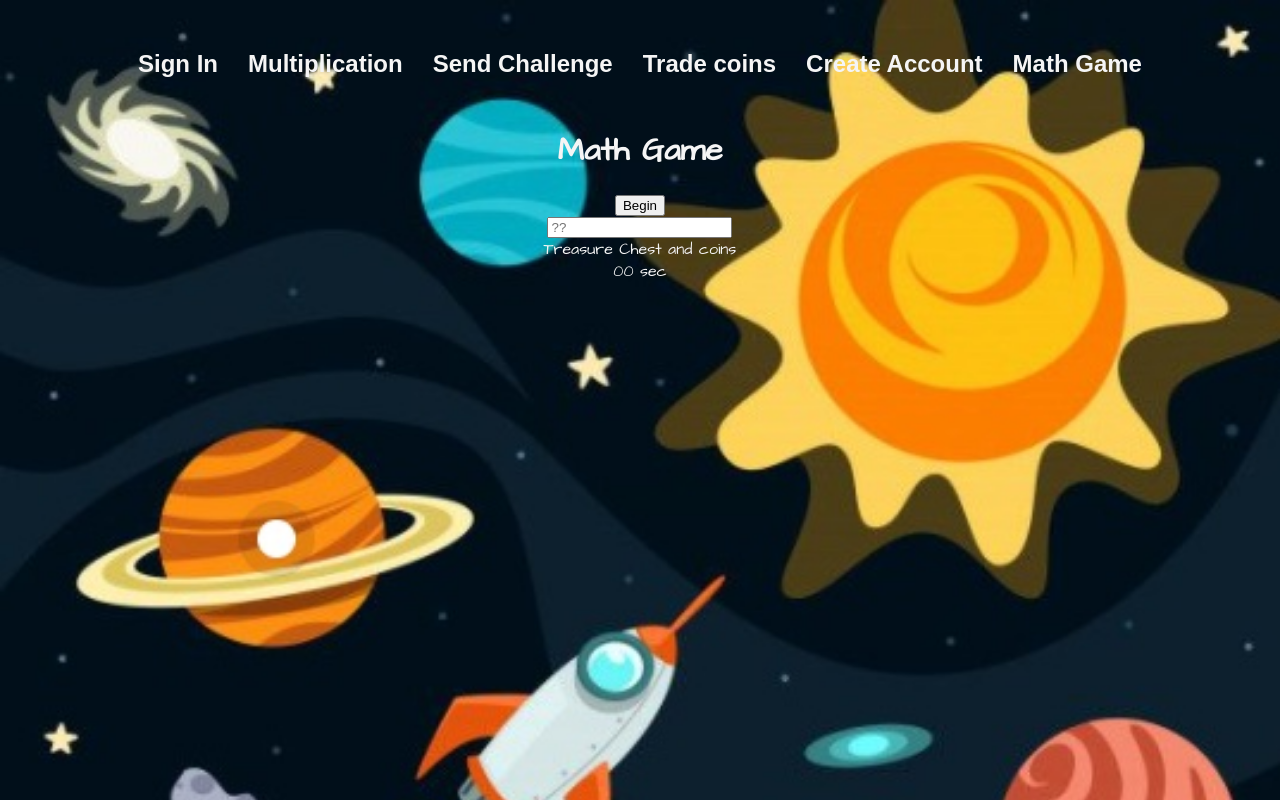
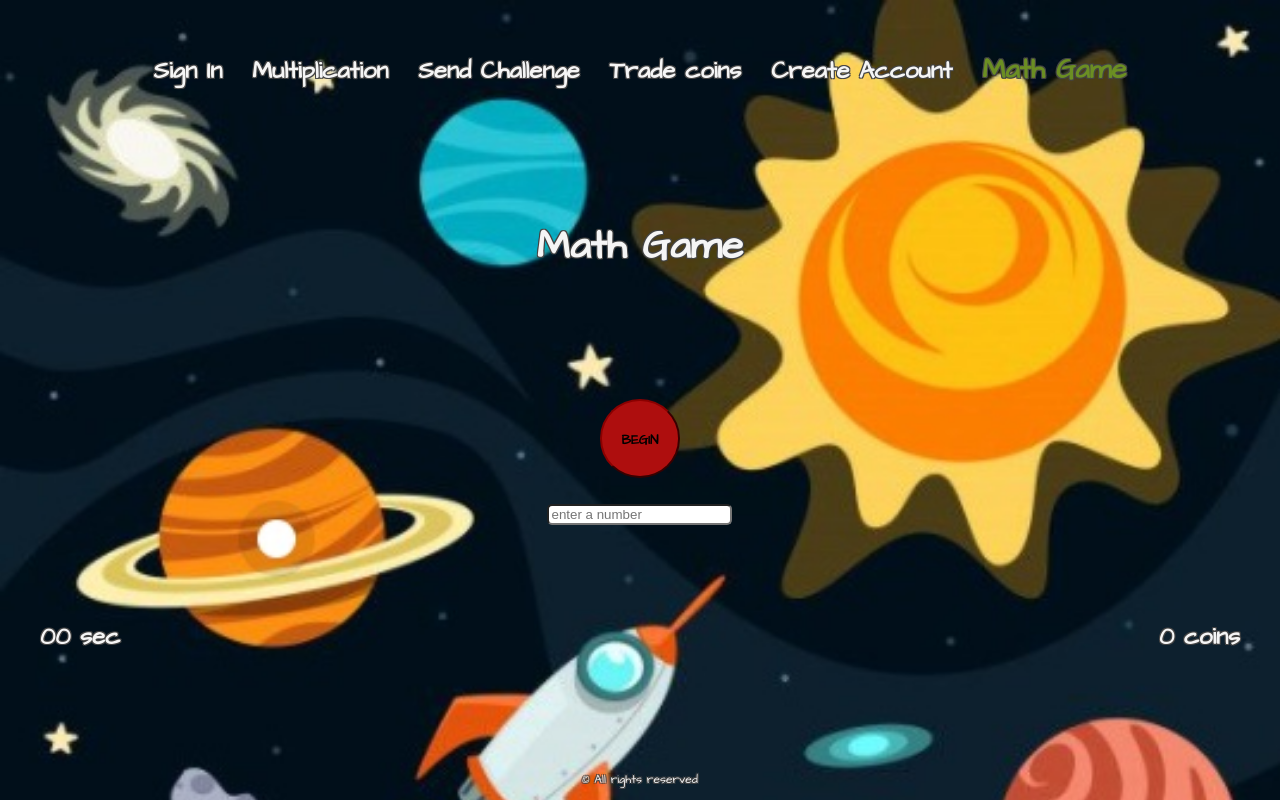
Before and after one commit to MaiteArp/pinnacle-frontend, a React (Create React App) app: page / in a window 1280 px wide. Built offline with nearby package versions, Linux system fonts and the light colour scheme.

Commit message:
completed game

```diff
--- a/src/Pages/Challenge.tsx
+++ b/src/Pages/Challenge.tsx
@@ -9,14 +9,16 @@ interface Props extends RouteComponentProps {}
 const Challenge = ({ history }: Props) => {
     return (
     <div>
+        <header>
             <nav>
             <Link to="/SignIn">Sign in</Link>
             <Link to="/Multiplication">Multiplication</Link>
-        <Link to="Challenge">Challenge</Link>
+            <Link to="Challenge" className='currentpage'>Send Challenge</Link>
             <Link to="/TradeCoins">Trade coins</Link>
             <Link to="/CreateAccount">Create account</Link>
             <Link to='/'>Math Game</Link>
             </nav>
+        </header>
 
         <div>
             Send a challenge button with input field for recepient
--- a/src/Pages/Home.tsx
+++ b/src/Pages/Home.tsx
@@ -15,9 +15,9 @@ const QUESTION_TOTAL = 10;
 
 const Home = ({ history }: Props) => {
 
-    const [loading, setLoading] = useState(false);// not sure I need this ...
+
     const [answer, setAnswer] = useState(0); // answer is the answer to the multiplication question ...
-    const [number, setNumber] = useState(0);
+    const [number, setNumber] = useState(0); // this is the current question
     const [userAnswer, setUserAnswers] = useState(0);
     const [coins, setCoins] = useState(0);
     const [gameOver, setGameOver] = useState(true);
@@ -28,11 +28,20 @@ const Home = ({ history }: Props) => {
     const [hasResponse, setHasResponse] = useState(false);
     const [bestTime, setBestTime] = useState<number|null>(null);
 
+    const [count, setCount] = useState(0);
+
+    const [treasure, setTreasure] = useState(0);
+
+
     const startGame = () => {
-        setLoading(true);
+
         setGameStarted(true);
         setGameOver(false);
         newQuestion();
+        setNumber(0);
+        setCount(0);
+        setHasResponse(false);
+        document.getElementById('input')?.focus(); // '?.' syntatic sugar to check for null before dereferencing
     };
 
     //function to randomize numbers and multiply them
@@ -75,7 +84,6 @@ const Home = ({ history }: Props) => {
         setFinalAnswer(finalAnswer);
     };
 
-
     const nextQuestion = () => {
         const laterQuestion = number + 1; // name change
         if (laterQuestion === QUESTION_TOTAL) {
@@ -89,53 +97,64 @@ const Home = ({ history }: Props) => {
         if (bestTime === null || seconds < bestTime) {
             setBestTime(seconds);
         }
-    }
+    };
+
+    const collectTreasure = (coins: number) => {
+        let treasure: number = coins
+    };
 
     return (
         <div className="App">
 
         <header>
             <div>
-                <div>
-                    {gameOver && bestTime !== null ? ( <BestTime bestTime={bestTime}/> ): null}
-                </div>
-
                 <nav className='pages'>
                     <Link to='/SignIn'>Sign In</Link>
                     <Link to='/Multiplication'>Multiplication</Link>
                     <Link to='/Challenge'>Send Challenge</Link>
                     <Link to='/TradeCoins'>Trade coins</Link>
                     <Link to='/CreateAccount'>Create Account</Link>
-                    <Link to='/'>Math Game</Link>
+                    <Link to='/' className='currentpage'>Math Game</Link>
                 </nav>
             </div>
         </header>
 
         <main>
+            <section className='top'>
+            <div className='keeptime'>
+                {bestTime !== null ? ( <BestTime bestTime={bestTime}/> ): null}
+            </div>
+
             <h1> Math Game</h1>
-            {gameOver || userAnswer === QUESTION_TOTAL ? (
+            </section>
+
+            <section className='middle'>
+                {gameOver ? (
                 <button className='begin' onClick={startGame}>
-                Begin
+                    BEGIN
                 </button>
                 ) : null}
 
-            <section>
+                <div className='prompt'>
                 {!gameOver ? ( <Question multipleA={multipleA} multipleB={multipleB} finalAnswer={finalAnswer} hasResponse={hasResponse}/> ) : null}
-                <input type="text" placeholder="??" onKeyPress={handleSubmit}/>
-            </section>
+                <input type="text" placeholder="enter a number" onKeyPress={handleSubmit} id='input'/>
+                </div>
 
                 {!gameOver ? <p className='coins'>
                 You have collected {coins} coins!
                 </p> : null}
+            </section>
+
+            <section className='bottom'>
+                <Clock started={gameStarted} gameOver={gameOver} recordTime={recordGameTime} count={count} setCount={setCount} />
+
+                <Treasure coins={coins}/>
+
+            </section>
         </main>
 
-        <footer>
-            <div>
-            Treasure Chest and coins
-            </div>
-            <div>
-            <Clock started={gameStarted} gameOver={gameOver} recordTime={recordGameTime}/>
-            </div>
+        <footer className='footer'>
+            <p id='trademark'>&copy; All rights reserved</p>
         </footer>
 
         </div>
--- a/src/Pages/Multiplication.tsx
+++ b/src/Pages/Multiplication.tsx
@@ -17,8 +17,8 @@ const Multiplication = ({ history }: Props) => {
         <header>
             <nav>
             <Link to="/SignIn">Sign in</Link>
-            <Link to="Multiplication">Multiplication</Link>
-            <Link to="/Challenge">Challenge</Link>
+            <Link to="Multiplication" className='currentpage'>Multiplication</Link>
+            <Link to="/Challenge">Send Challenge</Link>
             <Link to="/TradeCoins">Trade coins</Link>
             <Link to="/CreateAccount">Create account</Link>
             <Link to='/'>Math Game</Link>
--- a/src/Pages/SignIn.tsx
+++ b/src/Pages/SignIn.tsx
@@ -9,14 +9,16 @@ interface Props extends RouteComponentProps {}
 const SignIn = ({ history }: Props) => {
     return (
     <div>
+        <header>
             <nav>
-        <Link to="SignIn">Sign in</Link>
+            <Link to="SignIn" className='currentpage'>Sign in</Link>
             <Link to="/Multiplication">Multiplication</Link>
-        <Link to="/Challenge">Challenge</Link>
+            <Link to="/Challenge">Send Challenge</Link>
             <Link to="/TradeCoins">Trade coins</Link>
             <Link to="/CreateAccount">Create account</Link>
             <Link to='/'>Math Game</Link>
             </nav>
+        </header>
 
         <div>
             Stuff to log in to your account
--- a/src/components/BestTime.tsx
+++ b/src/components/BestTime.tsx
@@ -5,9 +5,7 @@ type Props = {
 
 const BestTime: React.FC<Props> = ({ bestTime }) => {
     return (
-        <div>
-            <h2> Best time {bestTime} </h2>
-        </div>
+        <h2 id='besttime'> Best time {bestTime} sec</h2>
     );
 };
 
--- a/src/components/Clock.tsx
+++ b/src/components/Clock.tsx
@@ -1,14 +1,17 @@
 import React, { useState, useRef, useEffect } from "react";
 
 type Props = {
+    count: number;
+    setCount: React.Dispatch<React.SetStateAction<number>>;
+
     gameOver: boolean;
     started: boolean;
-    recordTime: (arg: number) => void
+    recordTime: (arg: number) => void;
 }
 
 
-const Clock: React.FC<Props> = ({ started, gameOver, recordTime }) => {
-    const [count, setCount] = useState(0);
+const Clock: React.FC<Props> = ({ started, gameOver, recordTime, count, setCount }) => {
+    // const [count, setCount] = useState(0);
     const timerRef = useRef<NodeJS.Timeout>();
 
     useEffect(()=> {
@@ -26,8 +29,8 @@ const Clock: React.FC<Props> = ({ started, gameOver, recordTime }) => {
     }, [ timerRef, started, gameOver, setCount, recordTime ]);
 
     return (
-        <div id='clock'>
-            { count < 10 ? `0${count}`: count } sec
+        <div>
+            <h2 id='clock'> { count < 10 ? `0${count}`: count } sec </h2>
         </div>
     );
 };
--- a/src/components/Treasure.tsx
+++ b/src/components/Treasure.tsx
@@ -1,11 +1,15 @@
 import React from "react";
 
-const Treasure = () => {
+type Props = {
+    coins: number;
+}
+
+const Treasure: React.FC<Props> = ({coins}) => {
     return (
         <div>
-            Coins{/* This should display the number of coins a user has */}
+            <h2>{coins} coins</h2>
         </div>
-    )
-}
+    );
+};
 
 export default Treasure;
--- a/src/styles.css
+++ b/src/styles.css
@@ -10,7 +10,7 @@ html {
     }
 
 a {
-    font-family: fantasy;
+    font-family: 'Architects Daughter';
     color: whitesmoke;
     font-size: 1.5em;
     font-weight: bolder;
@@ -18,16 +18,60 @@ a {
     padding: 15px;
     }
 
+.begin {
+    font-family: 'Architects Daughter';
+    font-weight: bold;
+    background-color: rgb(174, 14, 14);
+    border-radius: 50%;
+    padding-left: 20px;
+    padding-right: 20px;
+    padding-top: 30px;
+    padding-bottom: 27px;
+    border-color: darkred;
+}
+
+.begin:hover {
+    color: whitesmoke;
+}
+
 body {
     background-image: url("./images/spacepic.jpg");
     background-size: cover;
+    position: relative;
+    min-height: 100%;
     margin: 0;
-    padding: 0 20px;
     display: flex;
     justify-content: center;
     font-family: 'Architects Daughter';
     color: whitesmoke;
+    text-shadow: -1px -1px 0 #444, 1px -1px 0 #444, -1px 1px 0 #444, 1px 1px 0 #444;
     }
+
+.bottom {
+    display: flex;
+    justify-content: space-between;
+
+    margin-bottom: 0px;
+
+    position: absolute;
+    height: 50px;
+    left: 40px; right: 40px; bottom: 150px;
+}
+
+.bottom h2 {
+    margin-bottom: 0px;
+}
+
+.currentpage {
+    font-size: 1.75em;
+    color: olivedrab;
+}
+
+.footer {
+    position: absolute;
+    height: 41px;
+    left: 0 ; right: 0; bottom: 0;
+}
 
 header {
     margin: 50px;
@@ -36,8 +80,37 @@ header {
 h1 {
     font-family: 'Architects Daughter';
     color: whitesmoke;
-    }
+    font-size: 2.5em;
+    margin: 50px;
+    padding-top: 30px;
+}
+
+#input {
+    border-radius: 5px;
+}
+
+.keeptime {
+    display: flex;
+    justify-content: flex-end;
+}
+
+.middle {
+    padding: 75px;
+}
+
+.prompt {
+    padding: 25px;
+}
 
 #tables {
     height: 800px;
 }
+
+#trademark {
+    text-align: center;
+    font-size: .75em;
+}
+
+.question {
+    font-size: 2em;
+}
```
Also changed, not shown: src/Pages/CreateAccount.tsx (+5 -3 lines), src/Pages/TradeCoins.tsx (+5 -4 lines), src/components/Question.tsx (+4 -3 lines), src/images/cute.jpg (added), 1 other file (tests, documents, lock files or other folders). Lines whose indentation alone changed are shown as unchanged.
